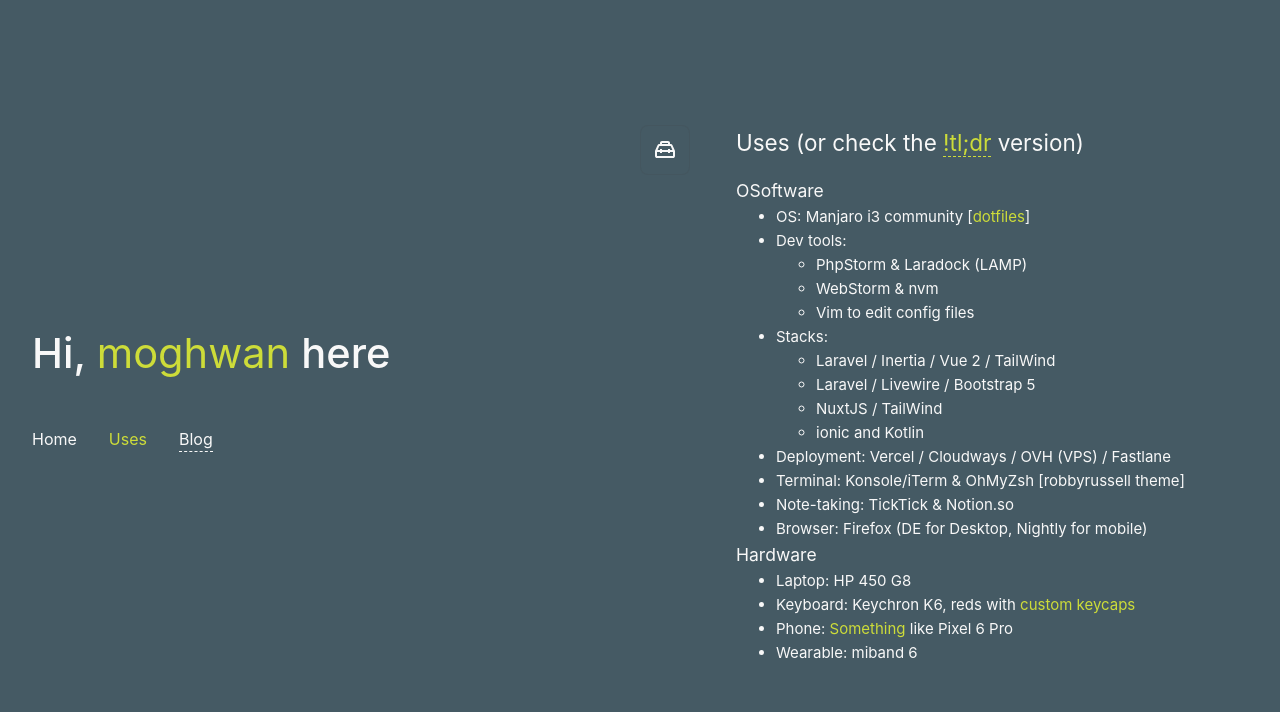
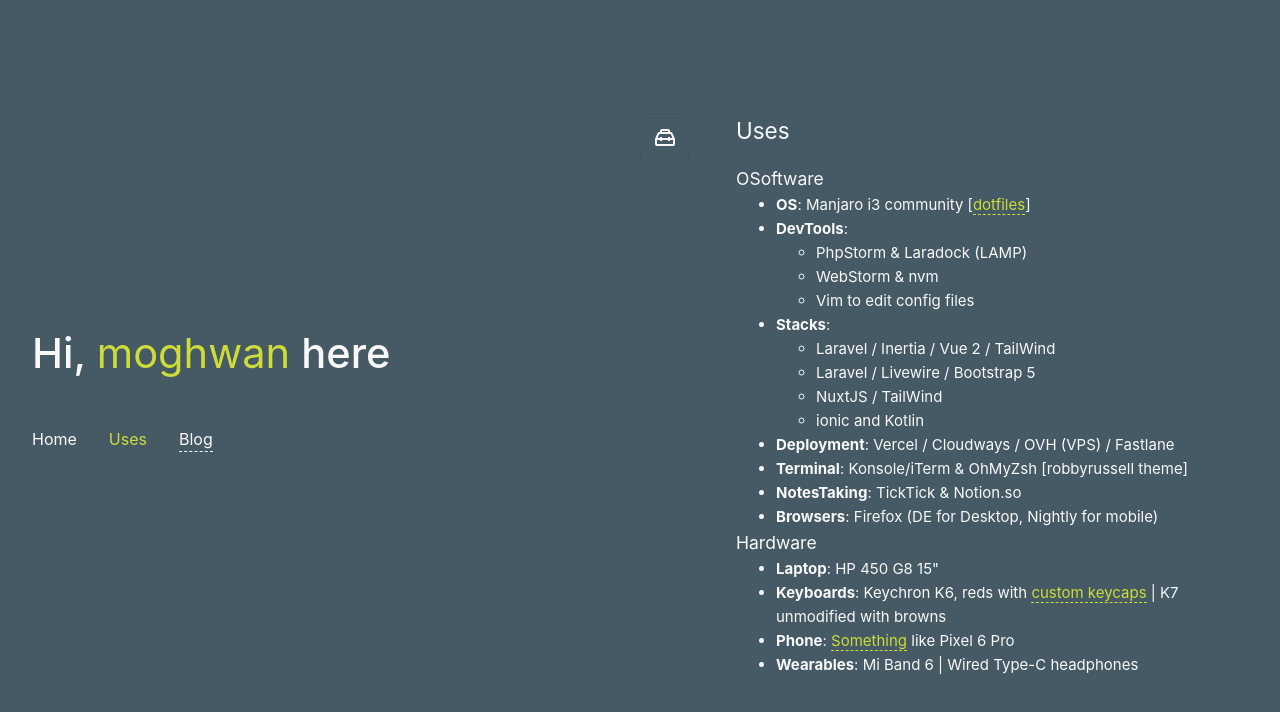
Before and after one commit to moghwan/moghwan.io, a Vue app: page /u in a window 1280 px wide. Shown: the top 712 px of the page. Built offline with nearby package versions, Linux system fonts and the light colour scheme.

Commit message:
uses: refactored data to separated file

```diff
--- /dev/null
+++ b/src/assets/data/user.json
@@ -0,0 +1,67 @@
+{
+  "uses": {
+    "osoftware": {
+      "title": "OSoftware",
+      "list": {
+        "OS": {
+          "hasSubList": false,
+          "content": "Manjaro i3 community [<a class=\"external-link\" href=\"https://github.com/moghwan/dotfiles\">dotfiles</a>]"
+        },
+        "DevTools": {
+          "hasSubList": true,
+          "content": {
+            "item1": "PhpStorm & Laradock (LAMP)",
+            "item2": "WebStorm & nvm",
+            "item3": "Vim to edit config files"
+          }
+        },
+        "Stacks": {
+          "hasSubList": true,
+          "content": {
+            "item1": "Laravel / Inertia / Vue 2 / TailWind",
+            "item2": "Laravel / Livewire / Bootstrap 5",
+            "item3": "NuxtJS / TailWind",
+            "item4": "ionic and Kotlin"
+          }
+        },
+        "Deployment": {
+          "hasSubList": false,
+          "content": "Vercel / Cloudways / OVH (VPS) / Fastlane"
+        },
+        "Terminal": {
+          "hasSubList": false,
+          "content": "Konsole/iTerm &amp; OhMyZsh [robbyrussell theme]"
+        },
+        "NotesTaking": {
+          "hasSubList": false,
+          "content": "TickTick &amp; Notion.so"
+        },
+        "Browsers": {
+          "hasSubList": false,
+          "content": "Firefox (DE for Desktop, Nightly for mobile)"
+        }
+      }
+    },
+    "hardware": {
+      "title" : "Hardware",
+      "list": {
+        "Laptop": {
+          "hasSubList": false,
+          "content": "HP 450 G8 15\""
+        },
+        "Keyboards": {
+          "hasSubList": false,
+          "content": "Keychron K6, reds with <a class=\"external-link\" href=\"https://www.reddit.com/r/evangelion/comments/vi5we9\">custom keycaps</a> | K7 unmodified with browns"
+        },
+        "Phone": {
+          "hasSubList": false,
+          "content": "<a class=\"external-link\" href=\"https://dbrand.com/shop/special-edition/something\">Something</a> like Pixel 6 Pro"
+        },
+        "Wearables": {
+          "hasSubList": false,
+          "content": "Mi Band 6 | Wired Type-C headphones"
+        }
+      }
+    }
+  }
+}
--- a/src/views/UsesView.vue
+++ b/src/views/UsesView.vue
@@ -1,6 +1,9 @@
 <script setup>
 import WelcomeItem from '../components/WelcomeItem.vue'
 import ToolingIcon from '../components/icons/IconTooling.vue'
+import { uses } from '../assets/data/user.json'
+
+const uses_ = uses;
 </script>
 
 <template>
@@ -10,43 +13,30 @@
     </template>
     <template #heading>
       Uses
-      (or check the <RouterLink target='_blank' :to="{ name: 'uses' }" class="external-link">!tl;dr</RouterLink> version)
     </template>
 
     <div class="uses">
-      <h3>OSoftware</h3>
-      <ul>
-        <li>OS: Manjaro i3 community [<a href="https://github.com/moghwan/dotfiles">dotfiles</a>]</li>
-        <li>Dev tools:<ul>
-          <li>PhpStorm &amp; Laradock (LAMP)</li>
-          <li>WebStorm &amp; nvm</li>
-          <li>Vim to edit config files</li>
+      <p v-for="(use, key) in uses_" :key="use.id">
+        <h3>{{ use.title }}</h3>
+        <ul>
+          <li v-for="(item, keyy) in use.list" :key="item.id">
+            <span class="bold" v-html="keyy"></span>:
+            <span v-html="!item.hasSubList ? item.content : null" v-if="!item.hasSubList"></span>
+            <span v-if="item.hasSubList">
+              <ul>
+                <li v-for="(subItem, keyyy) in item.content" :key="subItem.id">
+                  <span v-html="subItem"></span>
+                </li>
+              </ul>
+            </span>
+          </li>
         </ul>
-        </li>
-        <li>Stacks:<ul>
-          <li>Laravel / Inertia / Vue 2 / TailWind</li>
-          <li>Laravel / Livewire / Bootstrap 5</li>
-          <li>NuxtJS / TailWind</li>
-          <li>ionic and Kotlin</li>
-        </ul>
-        </li>
-        <li>Deployment: Vercel / Cloudways / OVH (VPS) / Fastlane</li>
-        <li>Terminal: Konsole/iTerm &amp; OhMyZsh [robbyrussell theme]</li>
-        <li>Note-taking: TickTick &amp; Notion.so</li>
-        <li>Browser: Firefox (DE for Desktop, Nightly for mobile)</li>
-      </ul>
-      <h3>Hardware</h3>
-      <ul>
-        <li>Laptop: HP 450 G8</li>
-        <li>Keyboard: Keychron K6, reds with <a href="https://www.reddit.com/r/evangelion/comments/vi5we9">custom keycaps</a></li>
-        <li>Phone: <a href="https://dbrand.com/shop/special-edition/something">Something</a> like Pixel 6 Pro</li>
-        <li>Wearable: miband 6</li>
-      </ul>
-
+      </p>
     </div>
   </WelcomeItem>
 </template>
 
 <style scoped>
 .uses { margin-top: 1rem; }
+.bold { font-weight: bold }
 </style>
```
